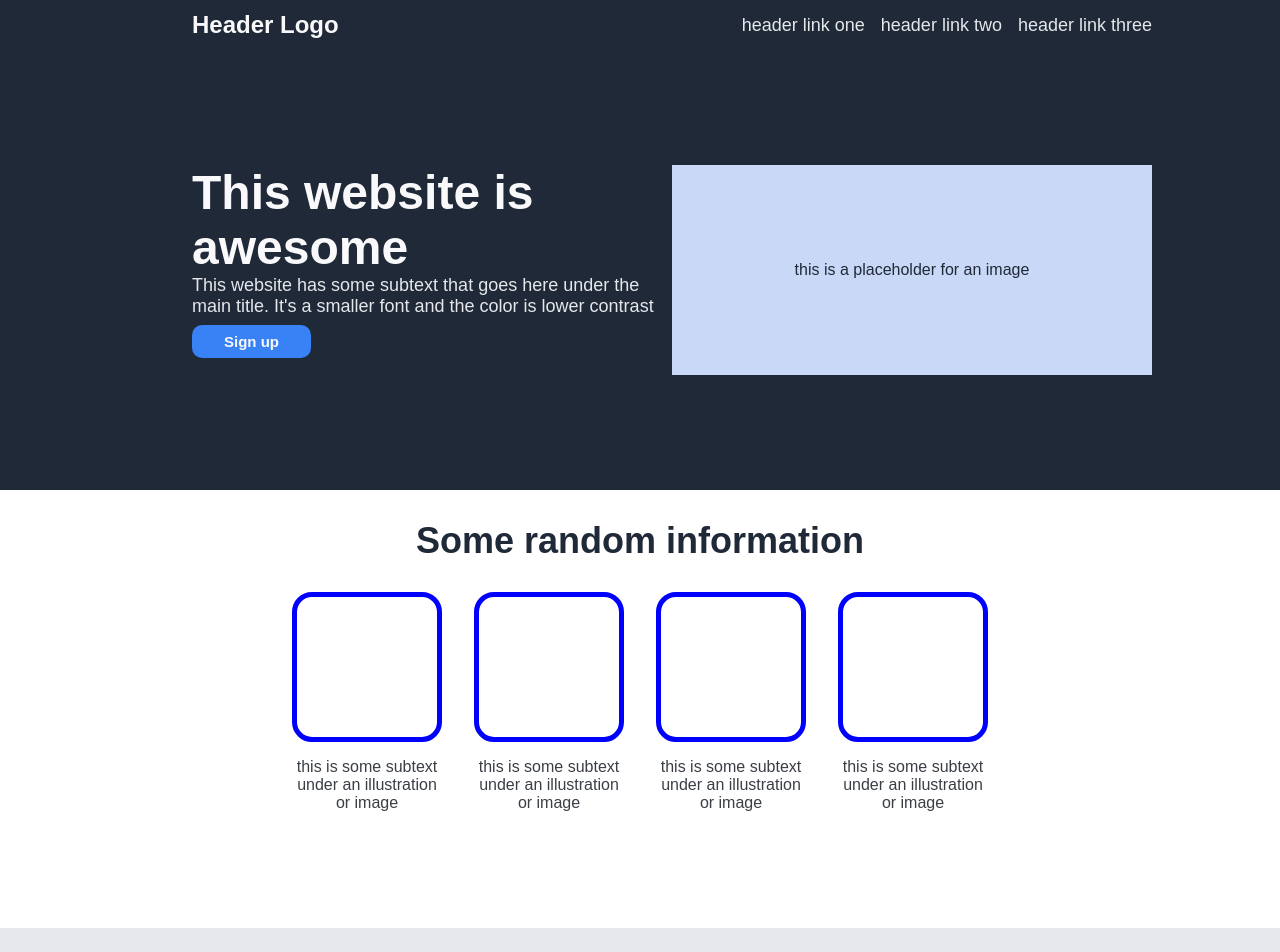
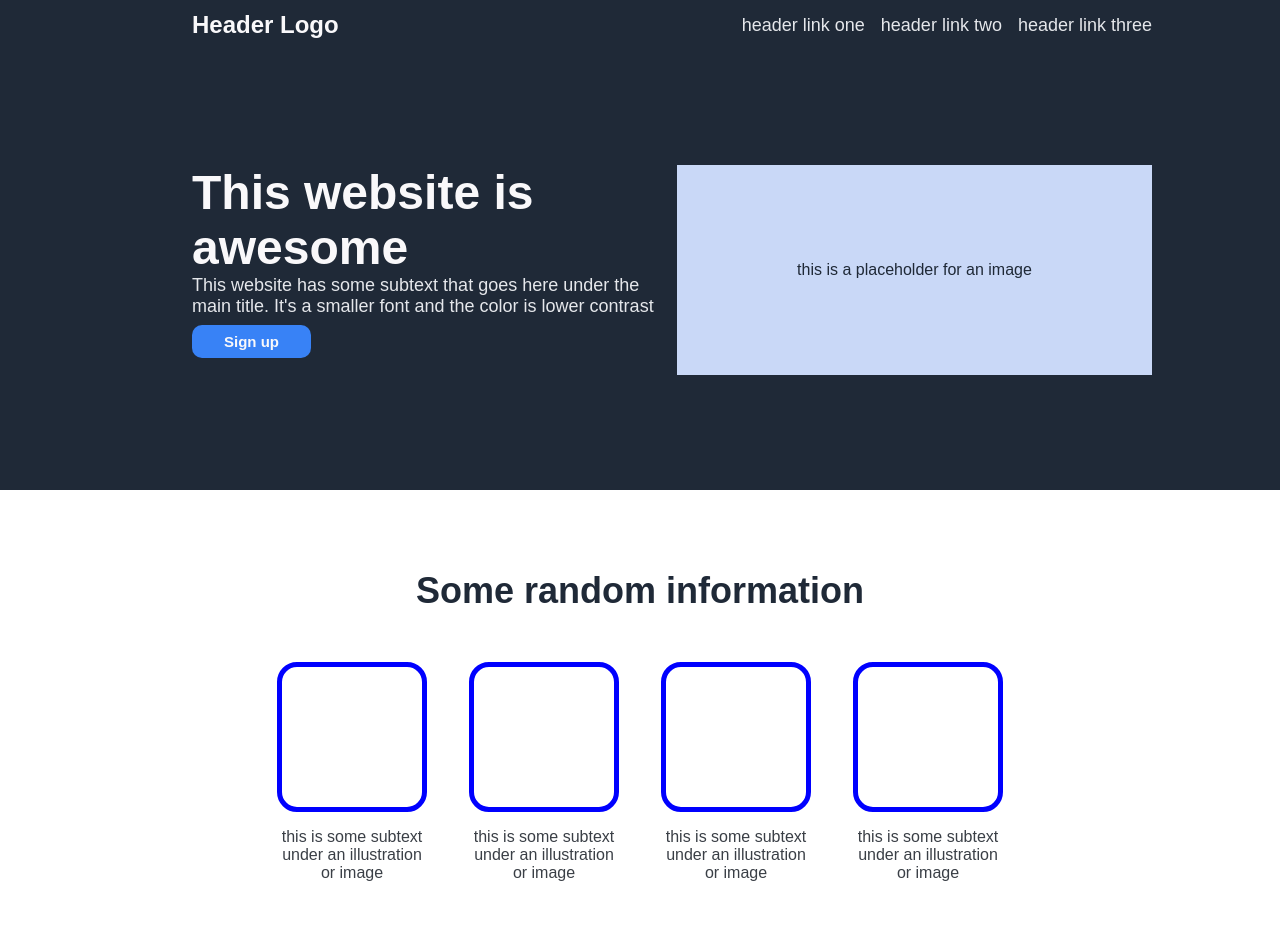
Before and after one commit to WilAm1/Landing-Page, a plain HTML site: page index.html in a window 1280 px wide. Shown: the top 952 px of the page. Drawn offline with Linux system fonts and the light colour scheme.

Commit message:
Adjust various places

```diff
--- a/style.css
+++ b/style.css
@@ -58,6 +58,8 @@ header,
     display: flex;
     height: 440px;
     align-items: center;
+    gap: 10px;
+    flex-flow: wrap row;
 }
 
 .top-content>* {
@@ -100,7 +102,7 @@ header,
 /* Middle Content */
 
 .middle-content {
-    padding-bottom: 100px;
+    padding: 50px 0 100px;
 }
 
 .middle-content h2 {
@@ -111,8 +113,11 @@ header,
 
 .card-container {
     display: flex;
-    justify-content: center;
-    gap: 32px;
+    flex-wrap: wrap;
+    justify-content: space-around;
+    /* gap: 40px; */
+    margin: 50px auto;
+    width: 60%;
 }
 
 .card {
@@ -156,6 +161,9 @@ p.quote-author {
     font-weight: bold;
 }
 
+
+/* Call to Action */
+
 footer {
     margin-top: auto;
 }
```
